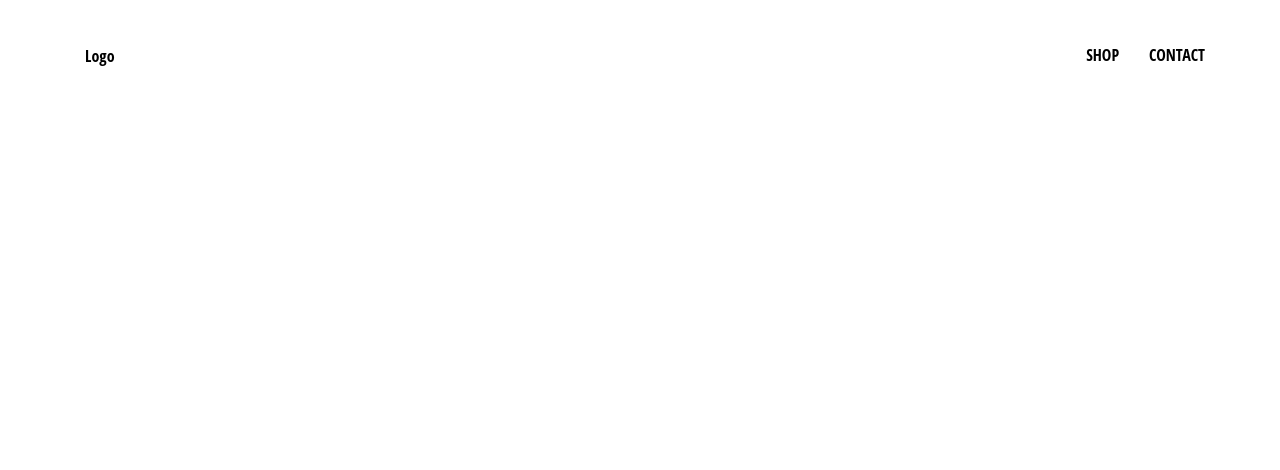
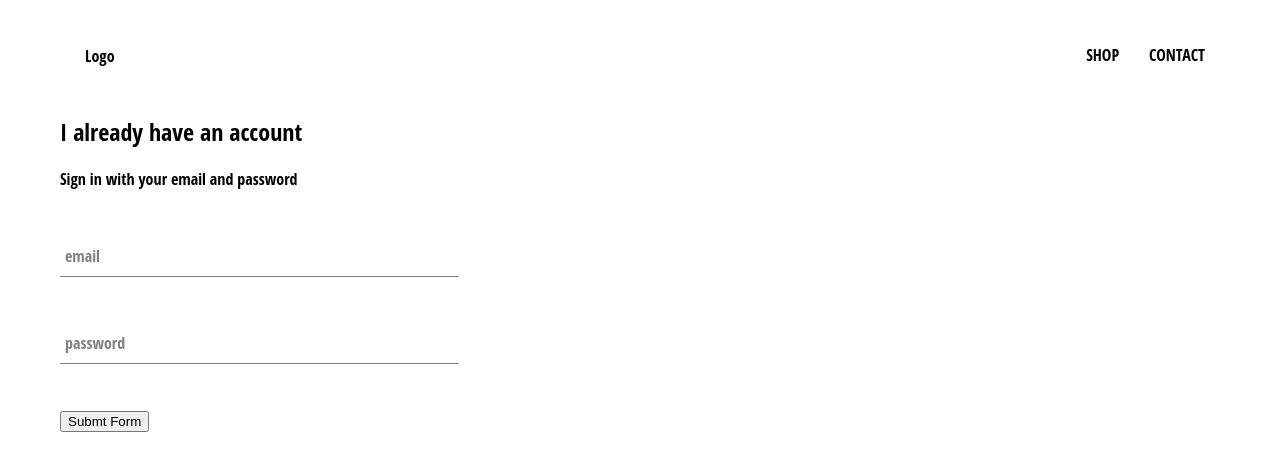
Before and after one commit to Mysta3/react-ecommerce, a React (Create React App) app: page /signin in a window 1280 px wide. Shown: the top 470 px of the page. Built offline with nearby package versions, Linux system fonts and the light colour scheme.

Commit message:
added signup page and sign in for first time users

```diff
--- a/src/App.js
+++ b/src/App.js
@@ -4,6 +4,7 @@ import { Switch, Route } from 'react-router-dom';
 import './App.css';
 import ShopPage from './pages/shopPage/ShopPage';
 import Header from './components/header/Header';
+import SignInAndSignUp from './pages/sigin-in-and-sign-up/sigin-in-and-sign-up';
 
 function App() {
   return (
@@ -12,6 +13,7 @@ function App() {
       <Switch>
         <Route exact path="/" component={Homepage} />
         <Route exact path="/shop" component={ShopPage} />
+        <Route exact path="/signin" component={SignInAndSignUp} />
       </Switch>
     </div>
   );
--- /dev/null
+++ b/src/components/form-input/FormInput.jsx
@@ -0,0 +1,27 @@
+import React from 'react';
+import './form-input.scss';
+
+//get props from parent component 'Sign-in'
+//destructor props needed for readability
+function FormInput({ handleChange, label, ...otherProps }) {
+  //conditionally render label for shrinking label text
+  //if text in field? place shrink class else null
+  //keep className form-input no mattter what
+
+  return (
+    <div className="group">
+      <input className="form-input" onChange={handleChange} {...otherProps} />
+      {label ? (
+        <label
+          className={`${
+            otherProps.value.length ? 'shrink' : ''
+          } form-input-label`}
+        >
+          {label}
+        </label>
+      ) : null}
+    </div>
+  );
+}
+
+export default FormInput;
--- /dev/null
+++ b/src/components/form-input/form-input.scss
@@ -0,0 +1,55 @@
+$sub-color: grey;
+$main-color: black;
+
+//reuseable piece of css
+@mixin shrinkLabel {
+  top: -14px;
+  font-size: 12px;
+  color: $main-color;
+}
+
+.group {
+  position: relative;
+  margin: 45px 0;
+
+  .form-input {
+    background: none;
+    background-color: white;
+    color: $sub-color;
+    font-size: 18px;
+    padding: 10px 10px 10px 5px;
+    display: block;
+    width: 100%;
+    border: none;
+    border-radius: 0;
+    border-bottom: 1px solid $sub-color;
+    margin: 25px 0;
+
+    &:focus {
+      outline: none;
+    }
+
+    &:focus ~ .form-input-label {
+      @include shrinkLabel();
+    }
+  }
+
+  input[type='password'] {
+    letter-spacing: 0.3em;
+  }
+
+  .form-input-label {
+    color: $sub-color;
+    font-size: 16px;
+    font-weight: normal;
+    position: absolute;
+    pointer-events: none;
+    left: 5px;
+    top: 10px;
+    transition: 300ms ease all;
+
+    &.shrink {
+      @include shrinkLabel();
+    }
+  }
+}
--- /dev/null
+++ b/src/components/sign-in/SignIn.jsx
@@ -0,0 +1,61 @@
+import React from 'react';
+import './SignIn.scss';
+import FormInput from '../form-input/FormInput';
+//will need to hold state for now
+class SignIn extends React.Component {
+  constructor() {
+    super();
+    this.state = {
+      email: '',
+      password: ''
+    };
+  }
+
+  handleChange = event => {
+    //dynamically target the input fields
+    const { value, name } = event.target;
+    this.setState({ [name]: value });
+  };
+  handleSubmit = event => {
+      //prevent default behavior
+    event.preventDefault();
+
+    //clear form after submission
+    this.setState({
+      email: '',
+      password: ''
+    });
+  };
+
+  render() {
+      //make form, required fields
+      //use a reuseable component for the form
+    return (
+      <div className="sign-in">
+        <h2>I already have an account</h2>
+        <span>Sign in with your email and password</span>
+        <form onSubmit={this.handleSubmit}>
+          <FormInput
+            handleChange={this.handleChange}
+            type="email"
+            name="email"
+            label="email"
+            value={this.state.email}
+            required
+          />
+          <FormInput
+            handleChange={this.handleChange}
+            type="password"
+            name="password"
+            label="password"
+            value={this.state.password}
+            required
+          />
+          <input type="submit" value="Submt Form" />
+        </form>
+      </div>
+    );
+  }
+}
+
+export default SignIn;
--- /dev/null
+++ b/src/components/sign-in/SignIn.scss
@@ -0,0 +1,3 @@
+.sign-in{
+    width: 30vw;
+}
--- /dev/null
+++ b/src/pages/sigin-in-and-sign-up/sigin-in-and-sign-up.jsx
@@ -0,0 +1,14 @@
+import React from 'react';
+import './sigin-in-and-sign-up.scss';
+import SignIn from '../../components/sign-in/SignIn';
+//functional component, will not need to hold state
+function SignInAndSignUp() {
+  return (
+    <div className="sign-in-and-sign-up">
+        {/* include signin component */}
+      <SignIn />
+    </div>
+  );
+}
+
+export default SignInAndSignUp;
```
Also changed, not shown: src/pages/sigin-in-and-sign-up/sigin-in-and-sign-up.scss (added).
